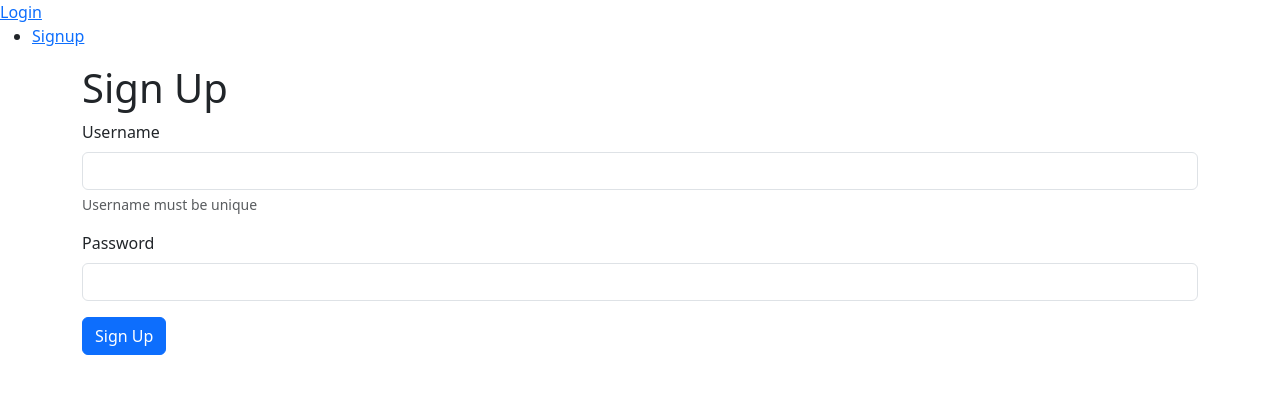
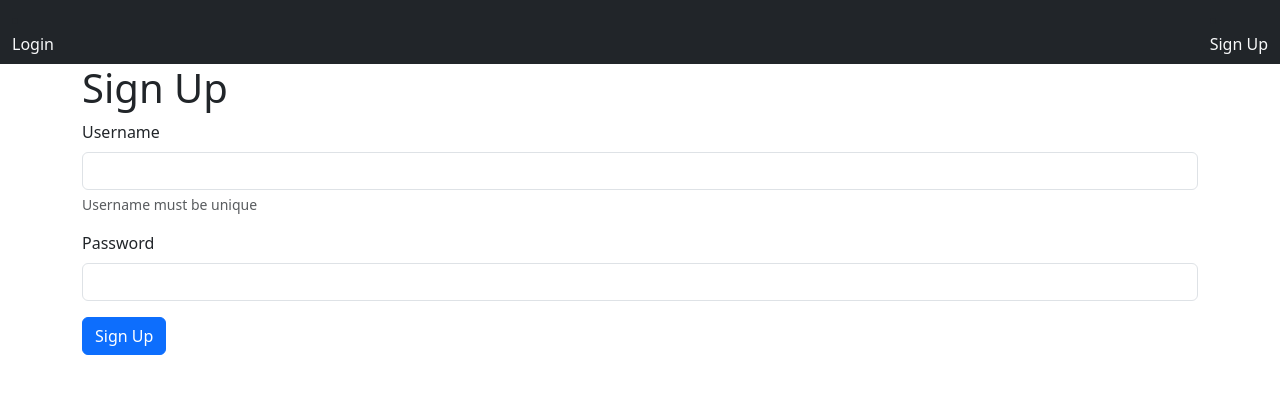
Before and after one commit to RufetYusubov/ToDoList, a Django app: page /profile/signup/ in a window 1280 px wide. Shown: the top 394 px of the page. Run offline with Django 4.2, Linux system fonts and the light colour scheme.

Commit message:
Project corrected

```diff
--- a/templates/navbar.html
+++ b/templates/navbar.html
@@ -1,14 +1,28 @@
-<nav>
-  <div class="nav-wrapper">
-    {% if not request.user.is_authenticated %}
-    <a href="{% url 'login' %}" class="brand-logo">Login</a>
-    <ul id="nav-mobile" class="right hide-on-med-and-down">
-      <li><a href="{% url 'signup' %}">Signup</a></li>
+<nav class="navbar navbar-expand-lg bg-dark">
+  <div class="container-fluid">
+    {% if request.user.is_authenticated %}
+      <a class="navbar-brand text-light" href="{% url 'buildingalist' %}">Building</a>
+      <button class="navbar-toggler" type="button" data-bs-toggle="collapse" data-bs-target="#navbarSupportedContent" aria-controls="navbarSupportedContent" aria-expanded="false" aria-label="Toggle navigation">
+        <span class="navbar-toggler-icon"></span>
+      </button>
+      <div class="collapse navbar-collapse" id="navbarSupportedContent">
+        <ul class="navbar-nav me-auto mb-2 mb-lg-0">
+          <li class="nav-item">
+            <a class="nav-link active text-light" aria-current="page" href="{% url 'todolist' %}">To Do List</a>
+          </li>
+          <li class="nav-item">
+            <a class="nav-link active text-light" aria-current="page" href="{% url 'logout' %}">Logout</a>
+          </li>
     {% else %}
-      <li><a href="{% url 'buildingalist' %}">Building a List</a></li>
-      <li><a href="{% url 'todolist' %}">To do List</a></li>
-      <li><a href="{% url 'logout' %}">Logout</a></li>
+          <li class="nav-item">
+            <a class="nav-link text-light" href="{% url 'login' %}">Login</a>
+          </li>
+          <li class="nav-item">
+            <a class="nav-link text-light" href="{% url 'signup' %}" >Sign Up</a>
+          </li>
+        </ul>
     {% endif %}
-    </ul>
+      </form>
+    </div>
   </div>
 </nav>
--- a/todo_list/models.py
+++ b/todo_list/models.py
@@ -2,7 +2,7 @@
 from django.contrib.auth.models import User
 
 class ToDoListModel(models.Model):
-    user = models.ForeignKey(User, on_delete=models.CASCADE, related_name="todolist")
+    user = models.ForeignKey(User, on_delete=models.CASCADE, related_name="user_todolist")
     name = models.CharField(max_length=300)
     starttime = models.TimeField(blank=True,null=True)
     endtime = models.TimeField(blank=True,null=True)
--- a/todo_list/urls.py
+++ b/todo_list/urls.py
@@ -3,8 +3,9 @@
 
 urlpatterns = [
     path('buildingalist/',views.buildingalist,name="buildingalist"),
+    path('todolist/',views.todolist,name="todolist"),
     path('signup/',views.signup, name = "signup"),
     path('login/',views.loginUser,name="login"),
     path('logout/',views.logoutUser,name = "logout"),
-    path('todolist/',views.todolist,name="todolist")
+    path('delete/<int:id>/',views.deletetodolist, name= "delete")
 ]
--- a/todo_list/views.py
+++ b/todo_list/views.py
@@ -62,7 +62,6 @@
             endtime = endtime,
             date = date,
         )
-        messages.info(request, "qeyde alindi")
         return redirect("todolist")
     return render (request, 'buildingalist.html')
 #------------------------------------------------------------------------
@@ -77,3 +76,8 @@
     }
 
     return render(request,'todolist.html',context)
+#------------------------------------------------------------
+def deletetodolist(request,id):
+    todolist = ToDoListModel.objects.get(id=id)
+    todolist.delete()
+    return redirect("todolist",id=todolist.id)
```
Also changed, not shown: templates/todolist.html (+11 -5 lines), db.sqlite3.
